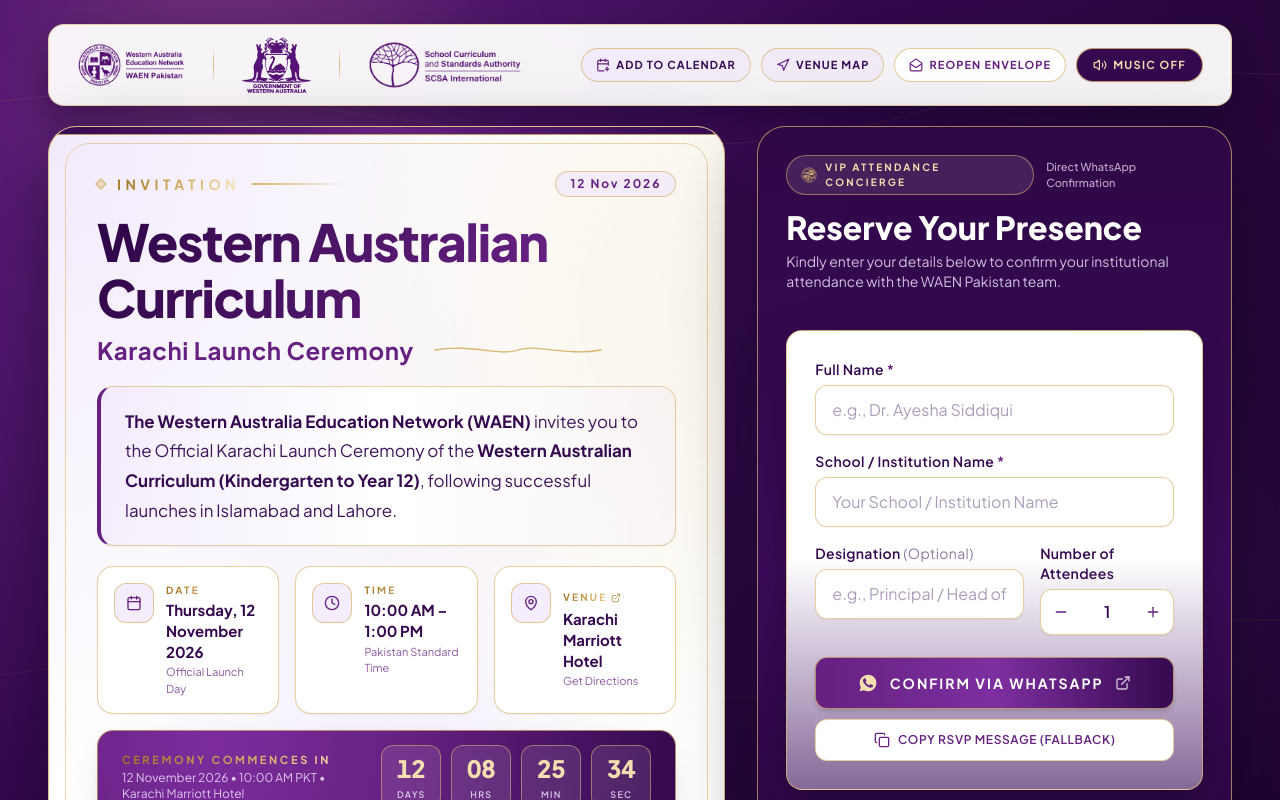
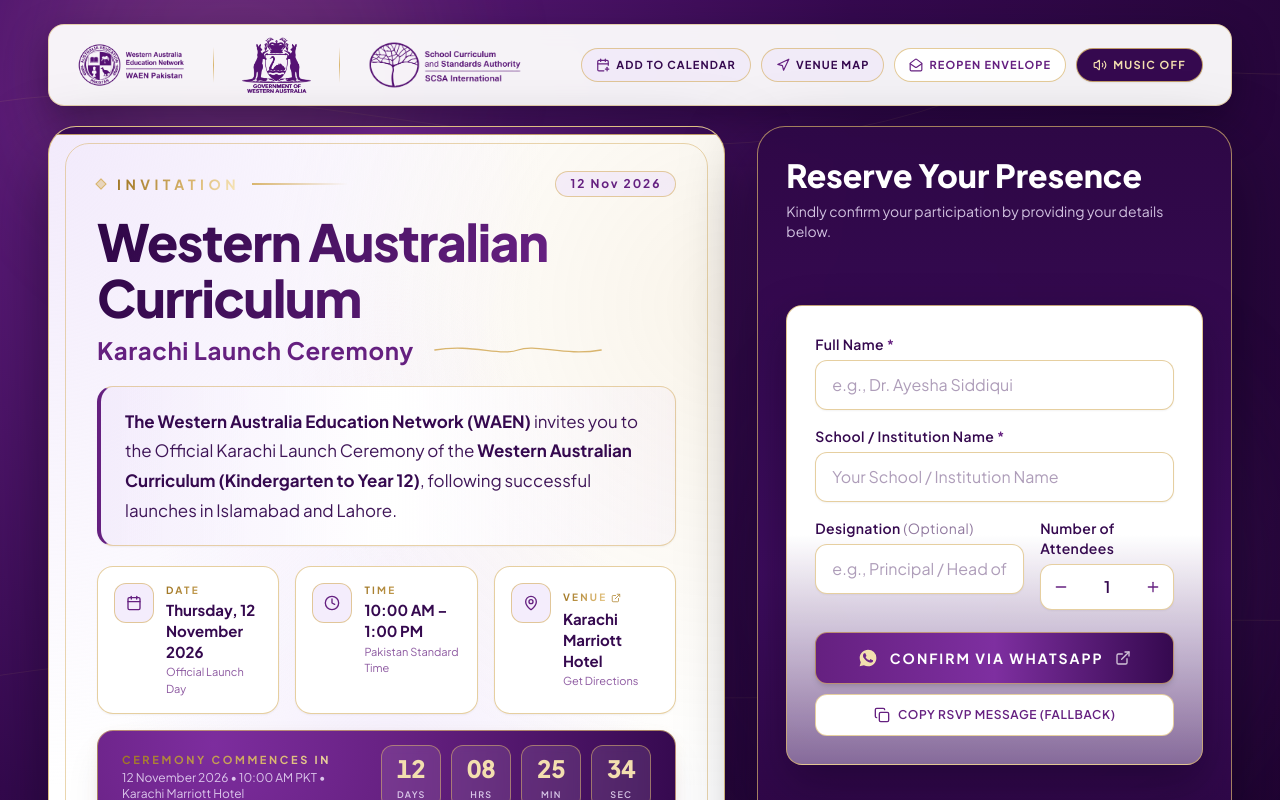
Before and after one commit to Behzad-br/invitaion, a React (Vite) app: page / in a window 1280 px wide. Both pictures are taken after a click on the element 893 px from the left and 432 px from the top of the page. Shown: the top 800 px of the page. Built offline with nearby package versions, Linux system fonts and the light colour scheme.

Commit message:
content: remove VIP Attendance Registration label above Reserve Your Presence

```diff
--- a/src/components/DesktopInvitationView.jsx
+++ b/src/components/DesktopInvitationView.jsx
@@ -498,31 +498,13 @@ export default function DesktopInvitationView({
           aria-label="VIP Attendance Concierge and Share Suite"
           className="col-span-5 rounded-[1.75rem] border border-champagne/70 bg-gradient-to-b from-[#2E0846]/95 via-[#3D0C5C]/95 to-[#230436]/95 backdrop-blur-md p-6 xl:p-7 shadow-[0_28px_70px_rgba(10,1,20,0.55)] flex flex-col justify-between gap-5"
         >
-          {/* Top Concierge Title Header */}
+          {/* Top RSVP Title Header */}
           <div>
-            <div className="flex items-center justify-between gap-3">
-              <div className="inline-flex items-center gap-2 rounded-full border border-champagne/55 bg-white/10 px-3.5 py-1">
-                <img
-                  src={EVENT_CONFIG.crestAssets.gold}
-                  alt=""
-                  className="h-4 w-4 object-contain"
-                />
-                <span className="font-decorative text-[10px] font-bold tracking-[0.22em] text-champagne-light uppercase">
-                  VIP Attendance Concierge
-                </span>
-              </div>
-
-              <span className="text-[11px] font-medium text-lavender/75">
-                Direct WhatsApp Confirmation
-              </span>
-            </div>
-
-            <h2 className="mt-3 font-serif text-2xl xl:text-[2rem] font-extrabold text-white leading-tight">
+            <h2 className="font-serif text-2xl xl:text-[2rem] font-extrabold text-white leading-tight">
               Reserve Your Presence
             </h2>
-            <p className="mt-1 font-sans text-xs xl:text-sm text-lavender/85 leading-relaxed">
-              Kindly enter your details below to confirm your institutional
-              attendance with the WAEN Pakistan team.
+            <p className="mt-1.5 font-sans text-xs xl:text-sm text-lavender/85 leading-relaxed">
+              Kindly confirm your participation by providing your details below.
             </p>
           </div>
 
--- a/src/components/RSVPForm.jsx
+++ b/src/components/RSVPForm.jsx
@@ -199,12 +199,9 @@ export default function RSVPForm({
       >
         {!isDesktop && (
           <div className="text-center max-w-lg mx-auto">
-            <span className="inline-block text-gold-shimmer font-decorative text-[11px] sm:text-xs font-bold tracking-[0.26em] uppercase">
-              VIP Attendance Registration
-            </span>
             <h2
               id={headingId}
-              className="mt-1 font-serif text-3xl sm:text-4xl font-extrabold text-royal-shimmer"
+              className="font-serif text-3xl sm:text-4xl font-extrabold text-royal-shimmer"
             >
               Reserve Your Presence
             </h2>
```
